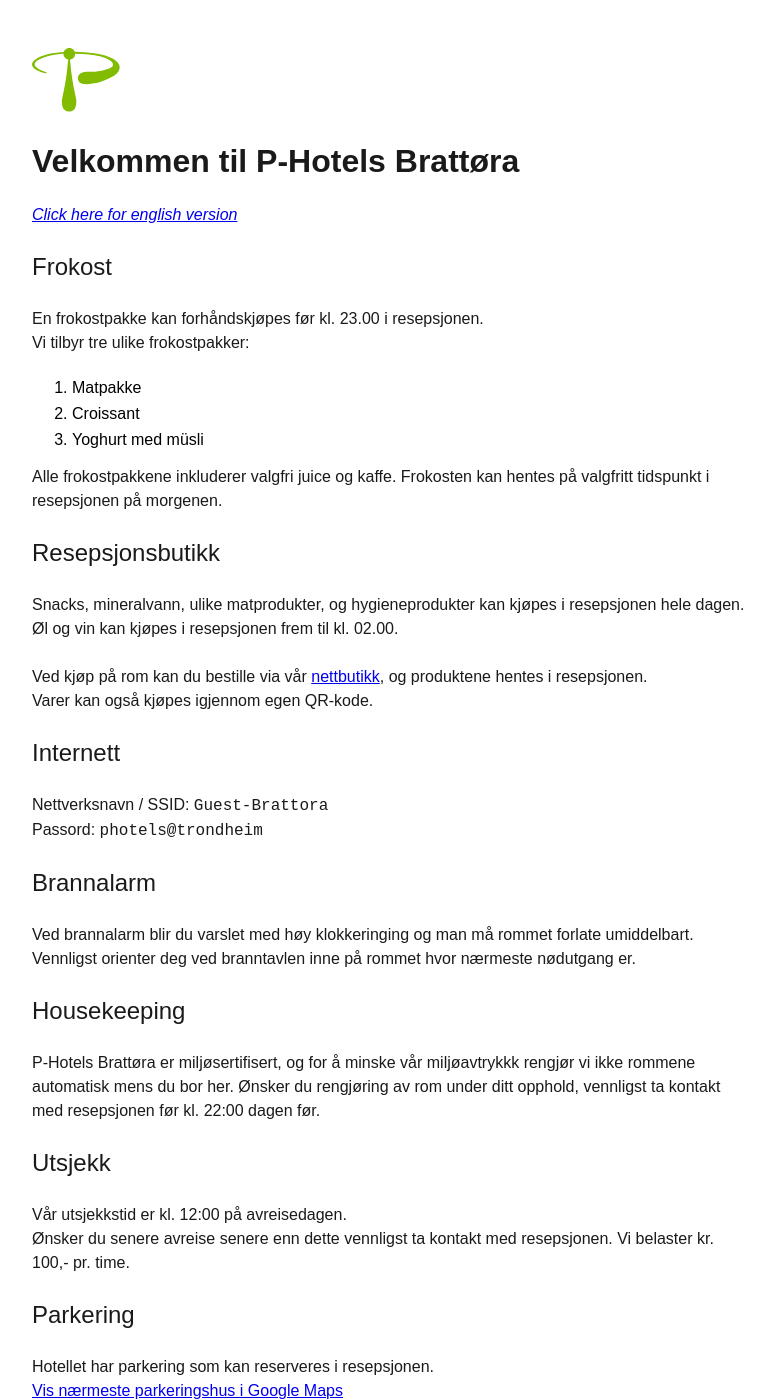
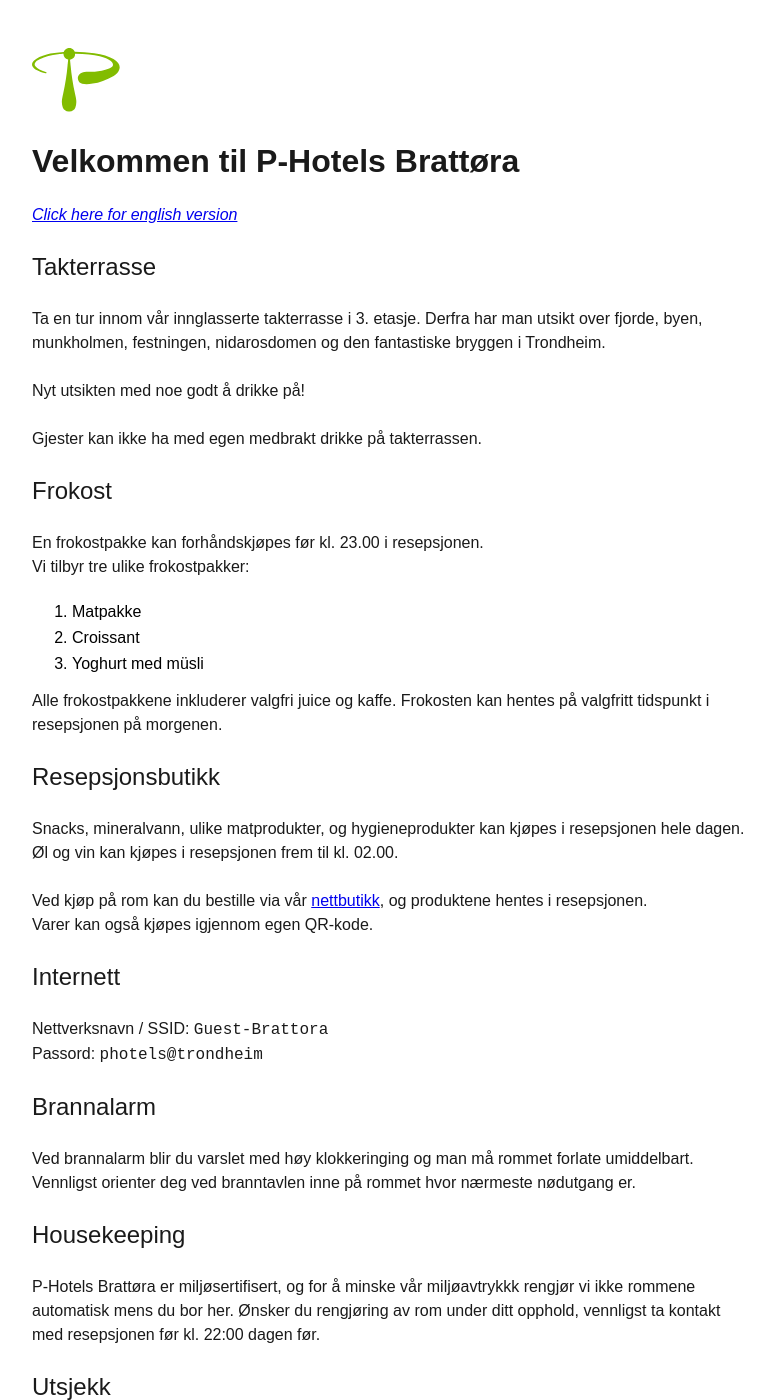
Before and after one commit to photels/photels.github.io, a Jekyll site: the page built from info-norwegian.md, in a window 1280 px wide and 1400 px high. Shown: the whole window, without its empty margins (16-790 px from the left). Built offline with Jekyll 4.4.1, drawn with Linux system fonts in a browser that asks for light colours; some of the changed text lies outside the part shown.

Commit message:
Update info-norwegian.md

```diff
--- a/info-norwegian.md
+++ b/info-norwegian.md
@@ -9,6 +9,12 @@ lang: "no-nb"
 # Velkommen til P-Hotels Brattøra
 *[Click here for english version](/info-english)*
 
+## Takterrasse
+Ta en tur innom vår innglasserte takterrasse i 3. etasje. Derfra har man utsikt over fjorde, byen, munkholmen, festningen, nidarosdomen og den fantastiske bryggen i Trondheim.
+
+Nyt utsikten med noe godt å drikke på!
+
+Gjester kan ikke ha med egen medbrakt drikke på takterrassen.
 
 ## Frokost
 En frokostpakke kan forhåndskjøpes før kl. 23.00 i resepsjonen.
```
Also changed, not shown: other parts of info-norwegian.md (+0 -7 lines).
